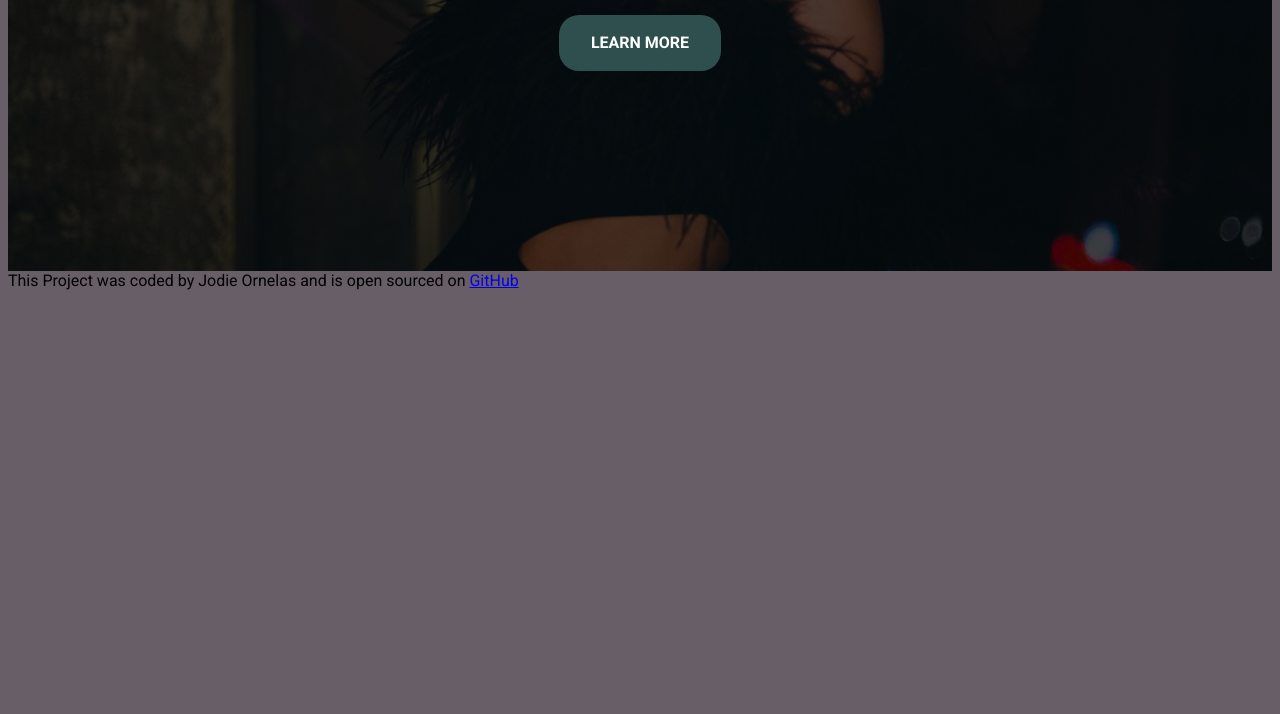
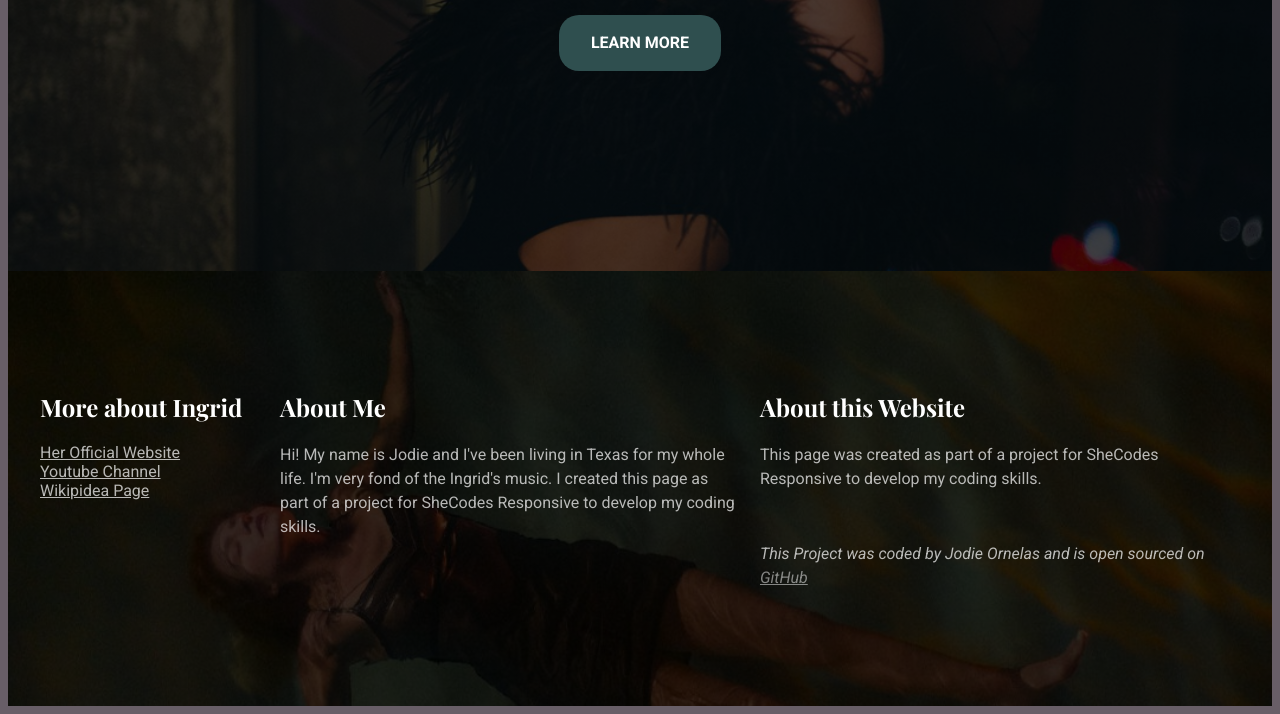
Before and after one commit to JodieOrnelas/ingrid-andress-project, a plain HTML site: page index.html in a window 1280 px wide. Shown: the part 488-1202 px from the top of the page. Before the commit the page ends 800 px from the top, so only its background shows below. Drawn offline with nearby package versions, Linux system fonts and the light colour scheme; a web font is replaced by a local one.

Commit message:
Created Footer

```diff
--- a/index.html
+++ b/index.html
@@ -21,14 +21,64 @@
         <h2>American Country Singer</h2>
         <a> Learn More</a>
       </header>
-
       <footer>
+        <section class="grid">
+          <div>
+            <h3>More about Ingrid</h3>
+            <ul>
+              <li>
+                <a
+                  href="https://www.ingridandress.com/?frontpage=true#"
+                  target="_blank"
+                >
+                  Her Official Website</a
+                >
+              </li>
+              <li>
+                <a
+                  href="https://www.youtube.com/c/IngridAndress"
+                  target="_blank"
+                >
+                  Youtube Channel</a
+                >
+              </li>
+              <li>
+                <a
+                  href="https://en.wikipedia.org/wiki/Ingrid_Andress"
+                  target="_blank"
+                  >Wikipidea Page</a
+                >
+              </li>
+            </ul>
+          </div>
+          <div>
+            <h3>About Me</h3>
+            <p>
+              Hi! My name is Jodie and I've been living in Texas for my whole
+              life. I'm very fond of the Ingrid's music. I created this page as
+              part of a project for SheCodes Responsive to develop my coding
+              skills.
+            </p>
+          </div>
+          <div>
+            <h3>About this Website</h3>
+            <p>
+              This page was created as part of a project for SheCodes Responsive
+              to develop my coding skills.
+            </p>
+            <br />
+            <p>
+              <em>
                 This Project was coded by Jodie Ornelas and is open sourced on
                 <a
                   href="https://github.com/JodieOrnelas/ingrid-andress-project"
                   target="_blank"
                   >GitHub</a
+                ></em
               >
+            </p>
+          </div>
+        </section>
       </footer>
     </div>
   </body>
--- a/src/styles.css
+++ b/src/styles.css
@@ -5,6 +5,16 @@ body {
 
 .container {
   max-width: 1400px;
+  margin: 0 auto;
+}
+
+.grid {
+  display: grid;
+  grid-template-columns: 1fr 2fr 2fr;
+}
+
+section {
+  max-width: 1200px;
   margin: 0 auto;
 }
 
@@ -55,7 +65,45 @@ header a {
   border-radius: 20px;
 }
 
-@media (max-width: 900px) {
+footer {
+  color: white;
+  background-image: linear-gradient(rgba(0, 0, 0, 0.8), rgba(0, 0, 0, 0.8)),
+    url(../images/img2.jpg);
+  background-repeat: no-repeat;
+  background-size: cover;
+  padding: 100px 0;
+}
+
+footer h3 {
+  font-family: "Playfair Display";
+  font-weight: 700;
+  font-size: 24px;
+  line-height: 1;
+}
+footer p {
+  font-weight: 400;
+  font-size: 16px;
+  opacity: 0.7;
+  margin-right: 20px;
+  line-height: 24px;
+}
+
+footer ul {
+  padding: 0;
+}
+
+footer li {
+  list-style: none;
+  margin: 0;
+  padding: 0;
+}
+
+footer a {
+  color: white;
+  opacity: 0.7;
+}
+
+@media (max-width: 960px) {
   header {
     padding: 60px 0;
   }
@@ -71,4 +119,12 @@ header a {
   header h3 {
     font-size: 10px;
   }
+
+  .grid {
+    grid-template-columns: 1fr;
+    grid-gap: 32px;
+  }
+  section {
+    padding: 30px;
+  }
 }
```
Also changed, not shown: images/img2.jpg (added). Lines whose indentation alone changed are shown as unchanged.
